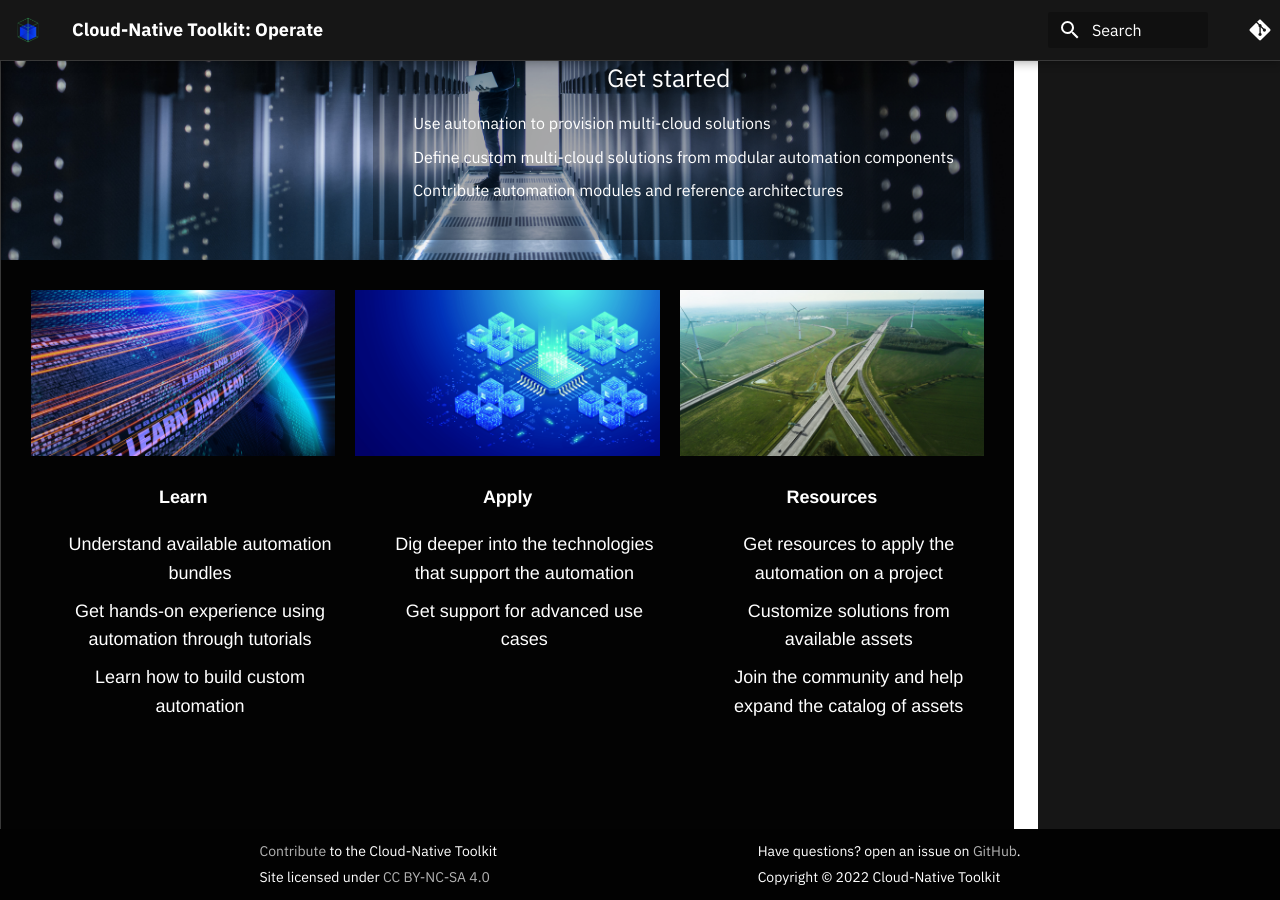
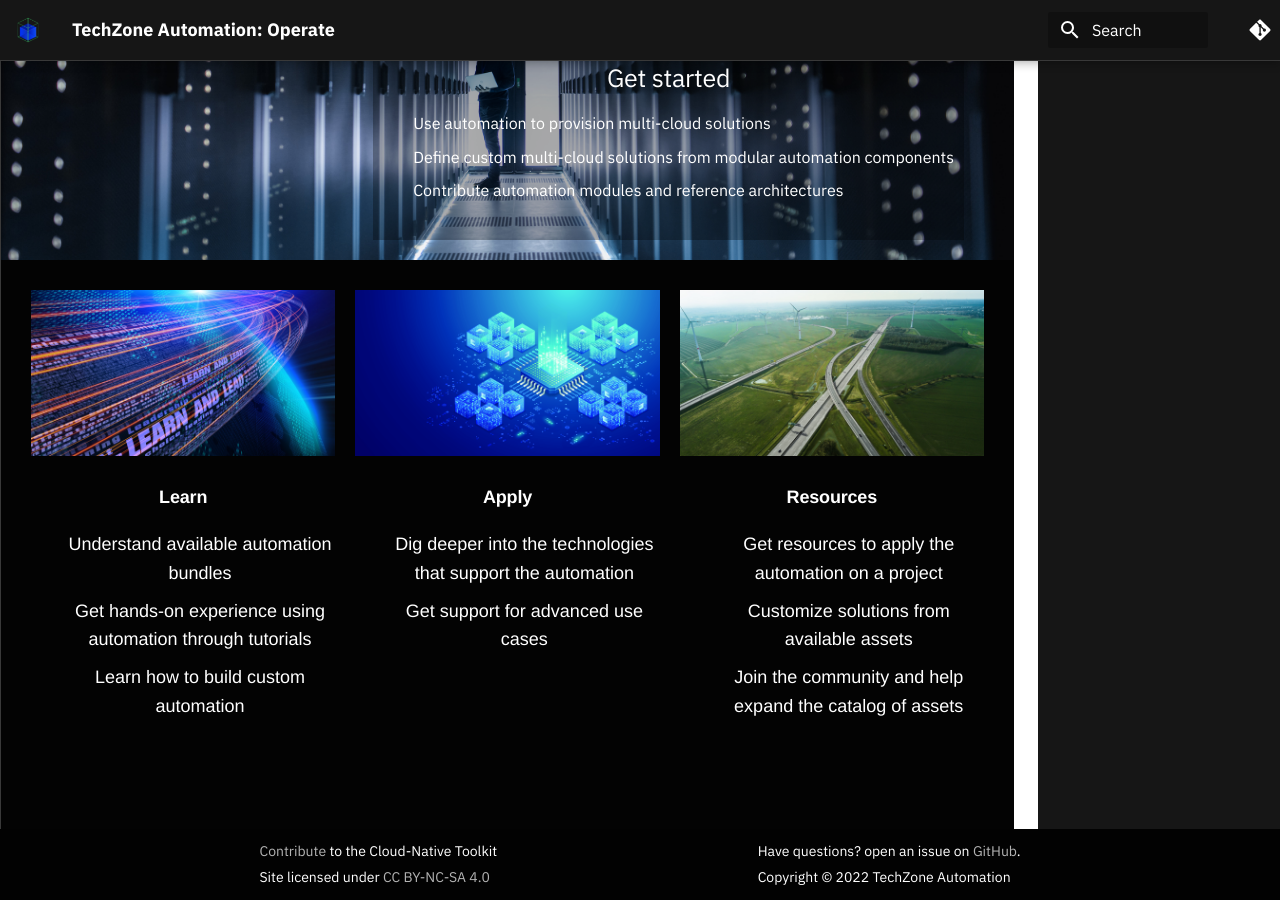
Before and after one commit to cloud-native-toolkit/site-operator-guide, an MkDocs documentation site: the page built from docs/index.md, in a window 1280 px wide and 900 px high, scrolled down 214 px. Built offline with MkDocs 1.6.1 and Material for MkDocs 9.7.7, drawn with Linux system fonts in a browser that asks for light colours; comment, search, counter and statistics services are not loaded.

Commit message:
resolve conflics
Signed-off-by: Brian Innes <binnes@uk.ibm.com>

```diff
--- a/mkdocs.yml
+++ b/mkdocs.yml
@@ -1,8 +1,8 @@
-site_name: "Cloud-Native Toolkit: Operate"
+site_name: "TechZone Automation: Operate"
 site_description: >-
-  The Cloud-Native Toolkit is an open-source collection of assets that enable application development and support teams to deliver business value quickly using Red Hat OpenShift or Kubernetes
+  The TechZone Automation Toolkit is an open-source collection of assets that enable application development and support teams to deliver business value quickly using Red Hat OpenShift or Kubernetes
 site_url: https://operate.cloudnativetoolkit.dev
-site_author: Cloud-Native Toolkit development team
+site_author: TechZone Automation Toolkit development team
 repo_name: ""
 repo_url: https://github.com/cloud-native-toolkit/site-operator-guide
 docs_dir: docs
@@ -56,7 +56,7 @@
   analytics:
     provider: google
     property: UA-153689700-1
-copyright: Copyright © 2022 Cloud-Native Toolkit
+copyright: Copyright © 2022 TechZone Automation
 nav:
   - Home: index.md
   - Getting Started:
@@ -79,7 +79,7 @@
     - Getting started: getting-started/index.md
     - Learn:
         - Overview: learn/index.md
-        - Iascable:
+        - Create:
             - Overview: learn/iascable/index.md
             - "Lab 1: The basics": learn/iascable/lab1/index.md
             - "Lab 2: Infrastructure": learn/iascable/lab2/index.md
```
